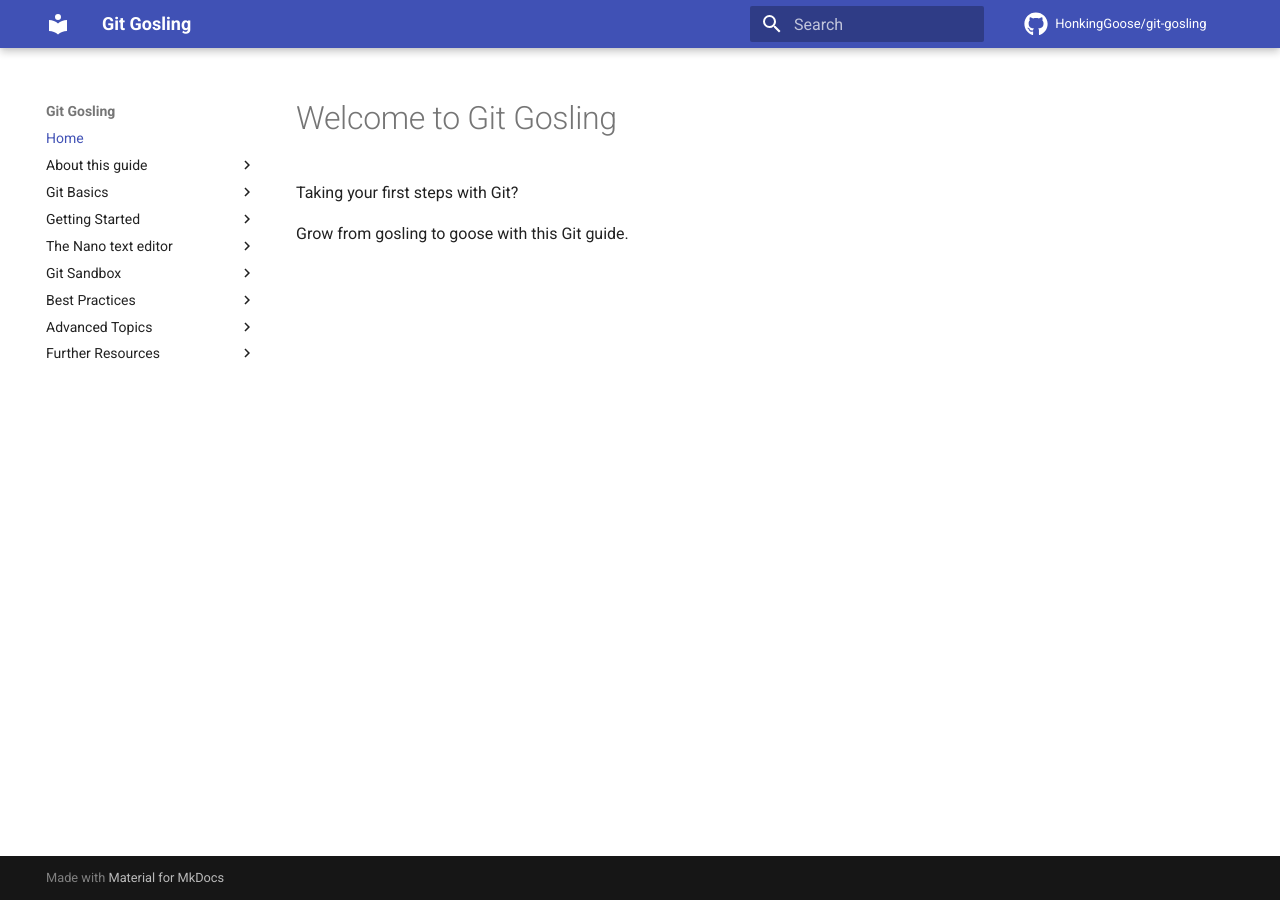
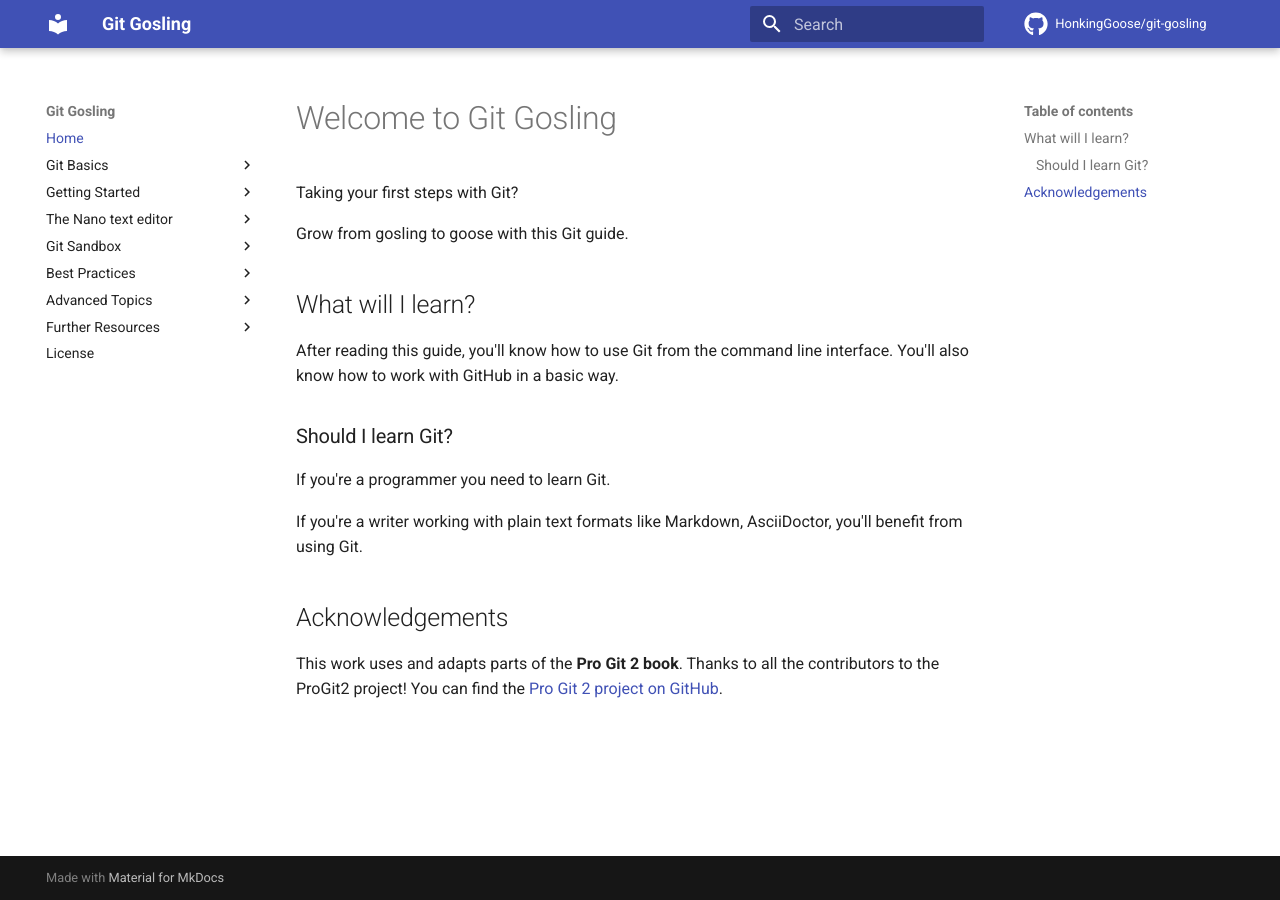
Before and after one commit to HonkingGoose/git-gosling, an MkDocs documentation site: the page built from docs/index.md, in a window 1280 px wide. Built offline with MkDocs 1.6.1 and Material for MkDocs 9.7.7, drawn with Linux system fonts in a browser that asks for light colours; comment, search, counter and statistics services are not loaded.

Commit message:
chore: improve homepage, reorder sidebar items (#377)

```diff
--- a/docs/index.md
+++ b/docs/index.md
@@ -3,3 +3,20 @@
 Taking your first steps with Git?
 
 Grow from gosling to goose with this Git guide.
+
+## What will I learn?
+
+After reading this guide, you'll know how to use Git from the command line interface.
+You'll also know how to work with GitHub in a basic way.
+
+### Should I learn Git?
+
+If you're a programmer you need to learn Git.
+
+If you're a writer working with plain text formats like Markdown, AsciiDoctor, you'll benefit from using Git.
+
+## Acknowledgements
+
+This work uses and adapts parts of the **Pro Git 2 book**.
+Thanks to all the contributors to the ProGit2 project!
+You can find the [Pro Git 2 project on GitHub](https://github.com/progit/progit2).
--- a/mkdocs.yml
+++ b/mkdocs.yml
@@ -24,9 +24,6 @@ markdown_extensions:
 
 nav:
   - Home: "index.md"
-  - About this guide:
-      - "about_this_guide/project_license.md"
-      - "about_this_guide/guide_introduction.md"
   - Git Basics:
       - "git_basics/short_introduction_to_git.md"
   - Getting Started:
@@ -73,3 +70,4 @@ nav:
       - "advanced_topics/github_cli.md"
   - Further Resources:
       - "further_resources/recommended_reading.md"
+  - License: "license.md"
```
Also changed, not shown: docs/about_this_guide/guide_introduction.md (deleted, +0 -20 lines), docs/license.md (renamed from docs/about_this_guide/project_license.md, +1 -1 lines).
